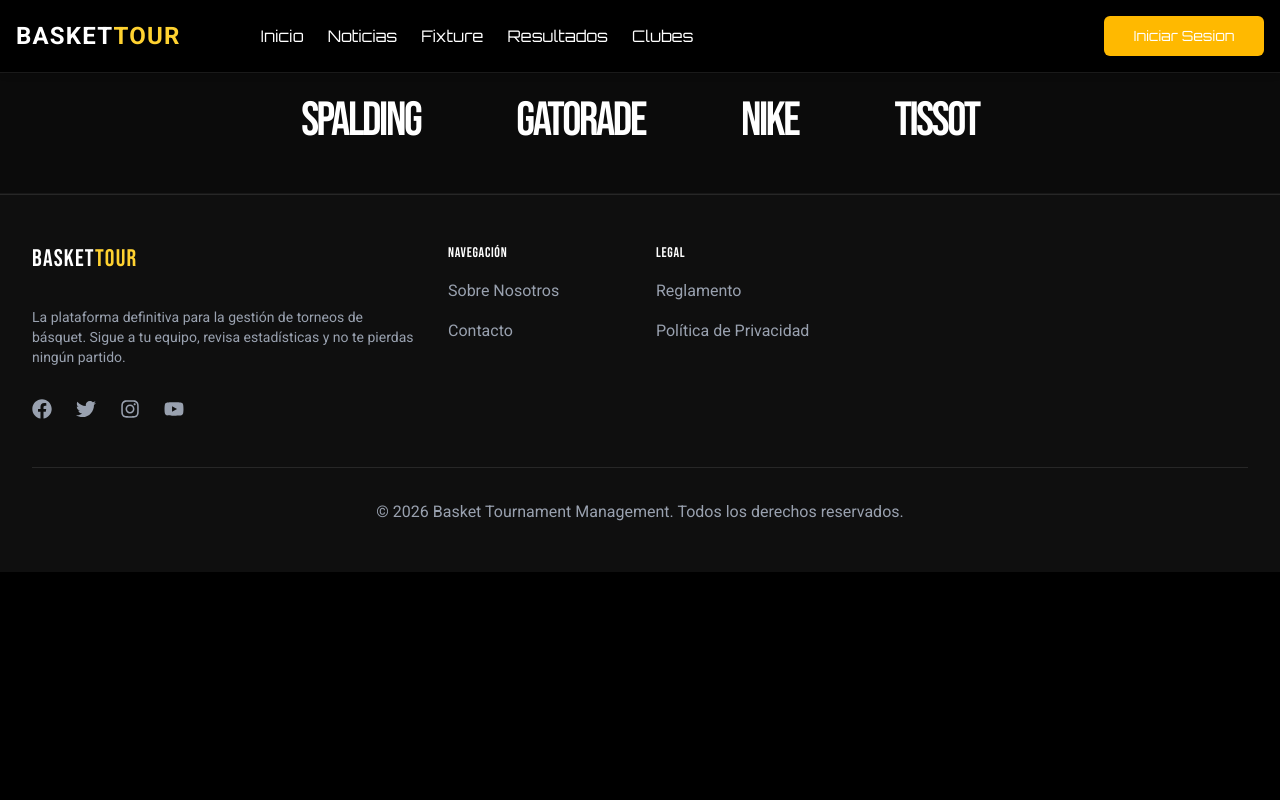
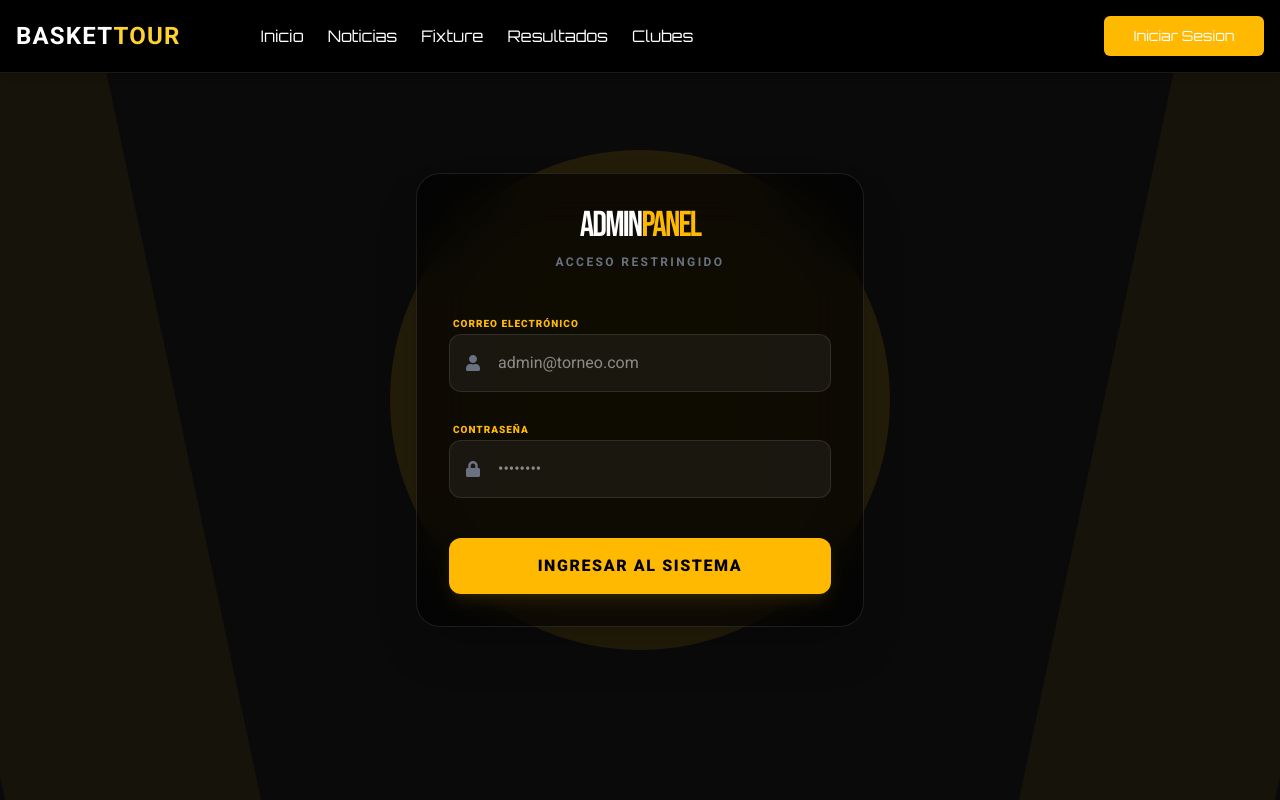
Before and after one commit to javieruncos/Basquet-Tournament, a React (Vite) app: page /login in a window 1280 px wide. Shown: the top 800 px of the page. Built offline with nearby package versions, Linux system fonts and the light colour scheme.

Commit message:
creaeme el formulario de login

```diff
--- a/src/App.jsx
+++ b/src/App.jsx
@@ -29,6 +29,8 @@
 import Footer from "./components/layout/Footer";
 import JugadoresAdmind from "./pages/admin/components/JugadoresAdmin";
 import JugadoresForm from "./pages/admin/components/forms/JugadoresForm";
+import Login from "./pages/login/Login";
+
 
 
 function App() {
@@ -54,6 +56,7 @@
                 <Route path="/boxscore/:id" element={<BoxScore></BoxScore>}></Route>
                 <Route path="/tabla" element={<Tabla></Tabla>}></Route>
                 <Route path="/" element={<Inicio></Inicio>}></Route>
+                <Route path="/login" element={<Login></Login>}></Route>
                 <Route path="/admin" element={<AdminLayout></AdminLayout>}>
                   <Route index element={<NoticiasAdmin />} />
                   <Route path="noticias" element={<NoticiasAdmin />} />
--- /dev/null
+++ b/src/pages/login/Login.jsx
@@ -0,0 +1,91 @@
+import React, { useState } from 'react';
+import { useForm } from 'react-hook-form';
+import { FaUser, FaLock, FaBasketballBall } from 'react-icons/fa';
+import { useNavigate } from 'react-router-dom';
+
+const Login = () => {
+    const navigate = useNavigate();
+    const { register, handleSubmit, formState:{errors} } = useForm()
+
+    const onSubmit = (data) => {
+        console.log(data);
+
+    };
+
+    return (
+        <div className="min-h-screen flex items-center justify-center bg-[#0a0a0a] relative overflow-hidden px-4 py-30">
+
+            <div className="absolute top-0 -left-20 h-full w-64 bg-amber-400/5 skew-x-12 z-0"></div>
+            <div className="absolute bottom-0 -right-20 h-full w-64 bg-amber-400/5 -skew-x-12 z-0"></div>
+            <div className="absolute top-1/2 left-1/2 -translate-x-1/2 -translate-y-1/2 w-125 h-125 bg-amber-400/10 rounded-full blur-125 z-0"></div>
+
+            <div className="relative z-10 w-full max-w-md">
+                <div className="bg-black/60 backdrop-blur-xl border border-white/10 rounded-3xl p-8 shadow-2xl">
+                    <div className="text-center mb-10">
+                        <h1 className="text-4xl font-black uppercase tracking-tighter text-white">
+                            Admin<span className="text-amber-400">Panel</span>
+                        </h1>
+                        <p className="text-gray-500 text-xs uppercase tracking-[0.2em] mt-2 font-bold">
+                            Acceso Restringido
+                        </p>
+                    </div>
+
+                    <form onSubmit={handleSubmit(onSubmit)} className="space-y-6">
+                        <div className="space-y-2">
+                            <label className="text-[10px] uppercase font-black tracking-widest text-amber-400 ml-1">
+                                Correo Electrónico
+                            </label>
+                            <div className="relative group">
+                                <FaUser className="absolute left-4 top-1/2 -translate-y-1/2 text-gray-500 group-focus-within:text-amber-400 transition-colors" />
+                                <input
+                                    type="email"
+                                    className="w-full bg-white/5 border border-white/10 rounded-xl py-4 pl-12 pr-4 text-white focus:outline-none focus:border-amber-400 focus:bg-white/10 transition-all"
+                                    placeholder="admin@torneo.com"
+                                    {...register("email", {
+                                        required:"El correo es requerido",
+                                        pattern:{
+                                            value:/^[^\s@]+@[^\s@]+\.[^\s@]+$/,
+                                            message:"El correo no es valido"
+                                        }
+                                    })}
+                                />
+                            </div>
+                            {errors.email && <p className="text-red-500 text-[10px] font-bold uppercase ml-1">{errors.email.message}</p>}
+                        </div>
+
+                        <div className="space-y-2">
+                            <label className="text-[10px] uppercase font-black tracking-widest text-amber-400 ml-1">
+                                Contraseña
+                            </label>
+                            <div className="relative group">
+                                <FaLock className="absolute left-4 top-1/2 -translate-y-1/2 text-gray-500 group-focus-within:text-amber-400 transition-colors" />
+                                <input
+                                    type="password"
+                                    className="w-full bg-white/5 border border-white/10 rounded-xl py-4 pl-12 pr-4 text-white focus:outline-none focus:border-amber-400 focus:bg-white/10 transition-all"
+                                    placeholder="••••••••"
+                                    {...register("password", {
+                                        required:"La contraseña es requerida",
+                                        minLength:{
+                                            value:8,
+                                            message:"La contraseña debe tener al menos 8 caracteres"
+                                        }
+                                    })}
+                                />
+                            </div>
+                            {errors.password && <p className="text-red-500 text-[10px] font-bold uppercase ml-1">{errors.password.message}</p>}
+                        </div>
+
+                        <button
+                            type="submit"
+                            className="w-full bg-amber-400 hover:bg-amber-300 text-black font-black uppercase py-4 rounded-xl transition-all transform hover:scale-[1.02] active:scale-95 tracking-widest shadow-lg shadow-amber-400/10 mt-4"
+                        >
+                            Ingresar al Sistema
+                        </button>
+                    </form>
+                </div>
+            </div>
+        </div>
+    );
+};
+
+export default Login;
```
